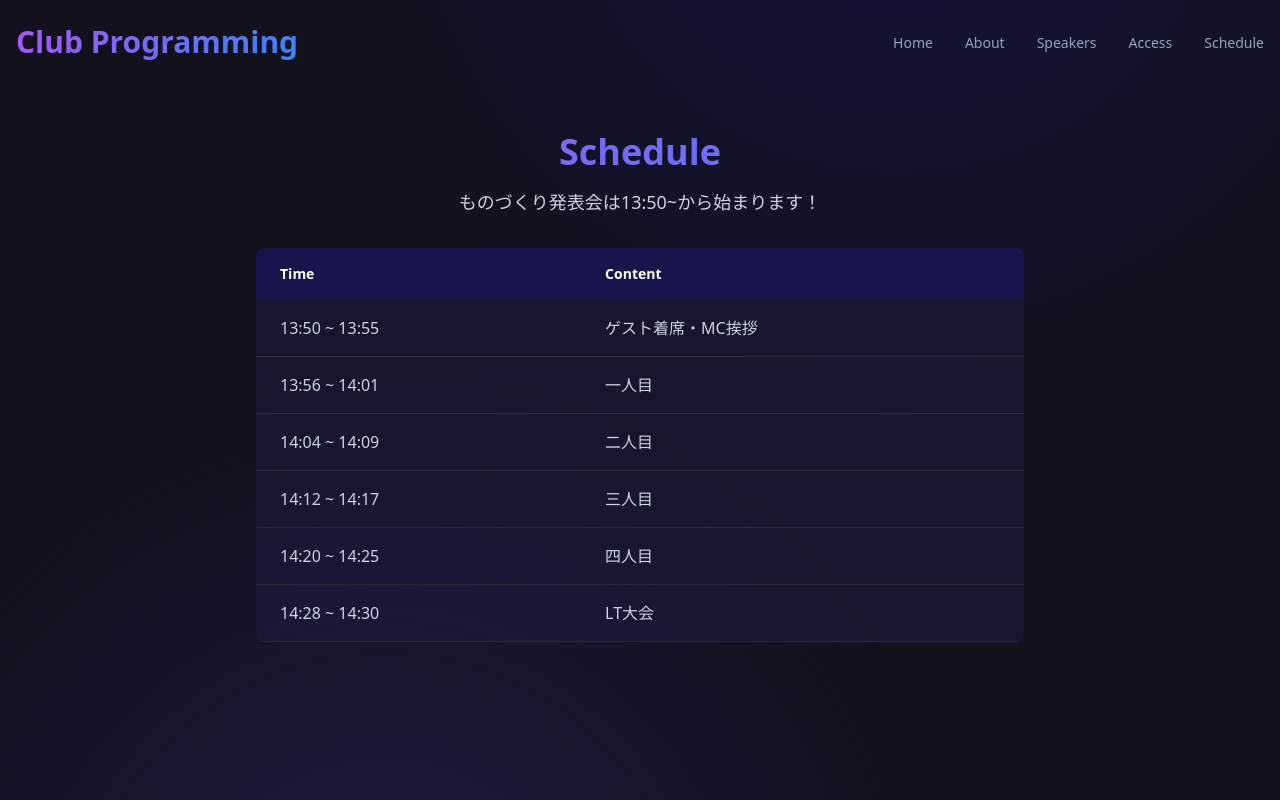
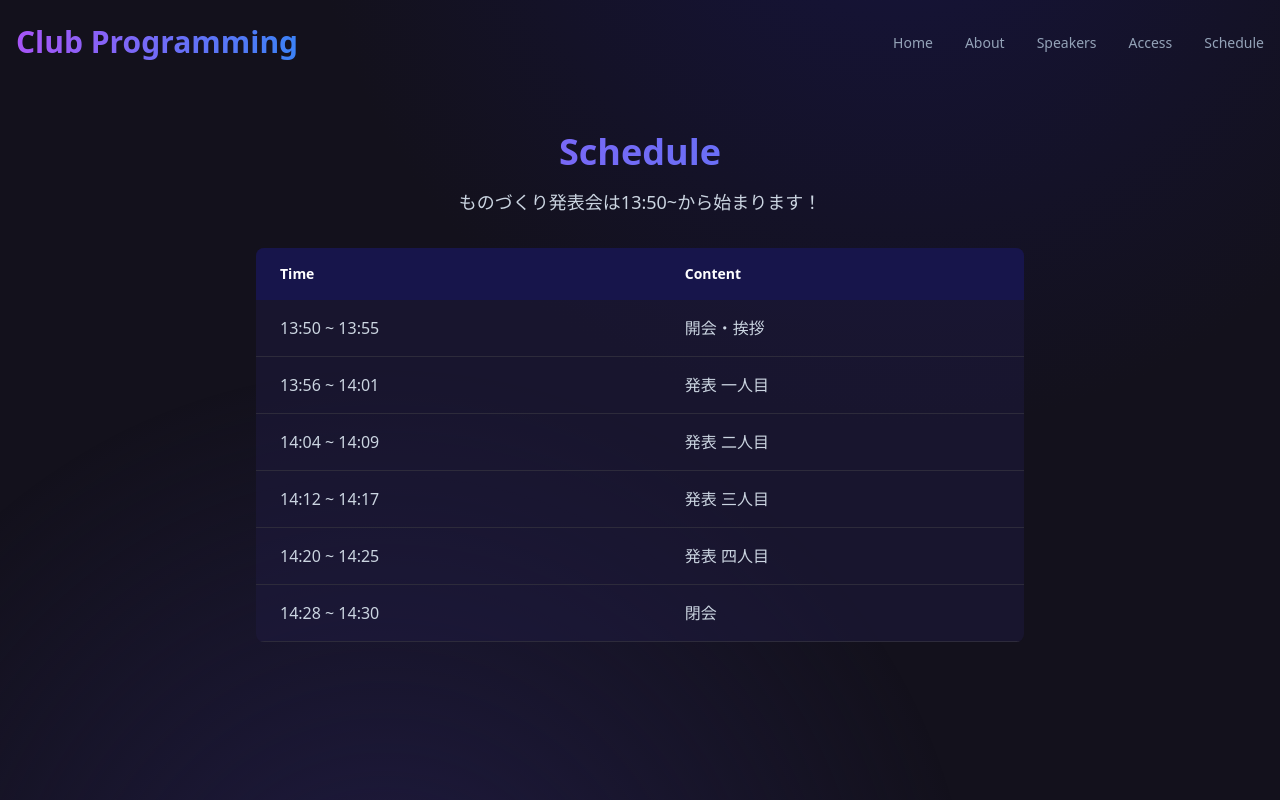
Before and after one commit to club-programming/club-programming.github.io, a React (Vite) app: page /schedule in a window 1280 px wide. Built offline with nearby package versions, Linux system fonts and the light colour scheme.

Commit message:
fix: update message content

```diff
--- a/src/pages/Schedule.jsx
+++ b/src/pages/Schedule.jsx
@@ -1,12 +1,12 @@
 import React from 'react';
 
 const scheduleData = [
-  { time: '13:50 ~ 13:55', content: 'ゲスト着席・MC挨拶' },
-  { time: '13:56 ~ 14:01', content: '一人目' },
-  { time: '14:04 ~ 14:09', content: '二人目' },
-  { time: '14:12 ~ 14:17', content: '三人目' },
-  { time: '14:20 ~ 14:25', content: '四人目' },
-  { time: '14:28 ~ 14:30', content: 'LT大会' },
+  { time: '13:50 ~ 13:55', content: '開会・挨拶' },
+  { time: '13:56 ~ 14:01', content: '発表 一人目' },
+  { time: '14:04 ~ 14:09', content: '発表 二人目' },
+  { time: '14:12 ~ 14:17', content: '発表 三人目' },
+  { time: '14:20 ~ 14:25', content: '発表 四人目' },
+  { time: '14:28 ~ 14:30', content: '閉会' },
 ];
 
 const Schedule = () => {
```
